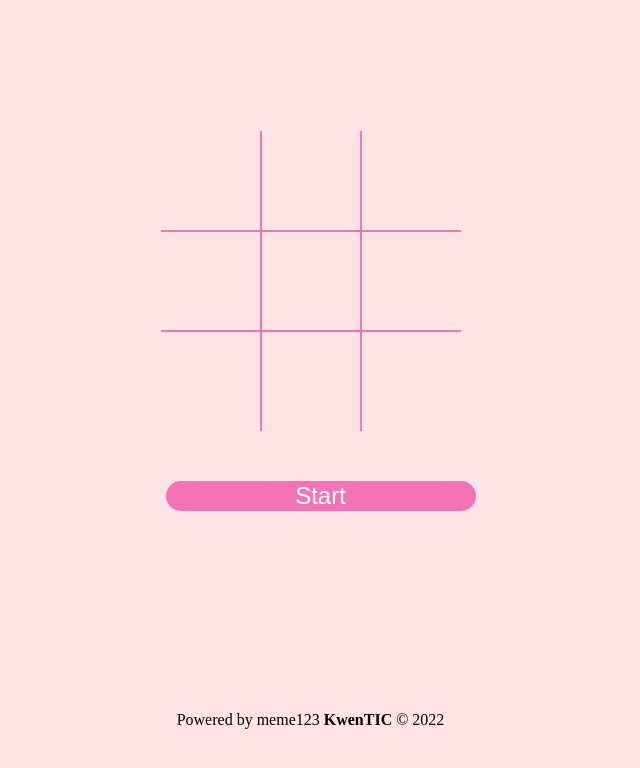
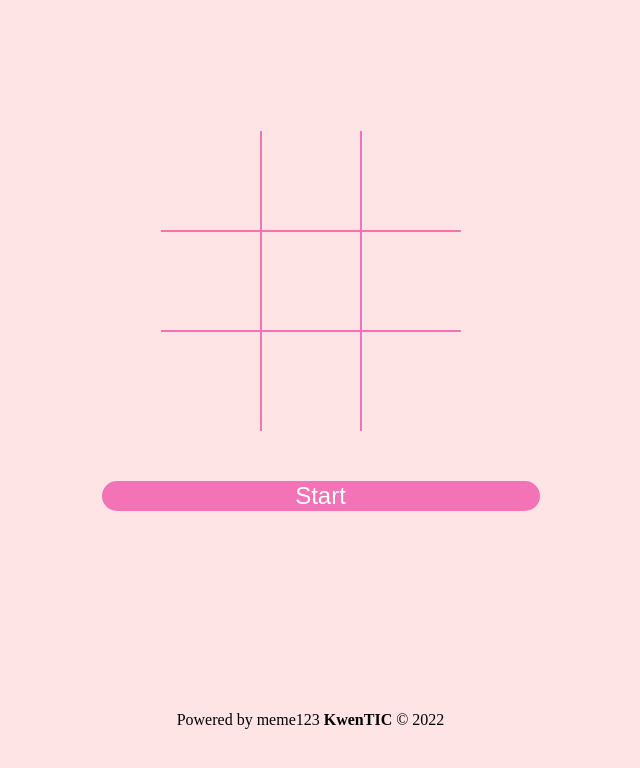
Before and after one commit to Ing-me/TIC-TAC-TOE, a plain HTML site: page index.html in a window 1280 px wide. Shown: the whole page, without its empty margins (322-962 px from the left). Drawn offline with Linux system fonts and the light colour scheme.

Commit message:
Edit styles.css

```diff
--- a/styles.css
+++ b/styles.css
@@ -143,7 +143,7 @@ body{
 
 #start{
     font-size: 1.5rem;
-    width: calc(25vw - 10px);
+    width: calc(35vw - 10px);
     margin-left: 20px;
     background-color: #f472b6;
     border-radius: 15px;
```
